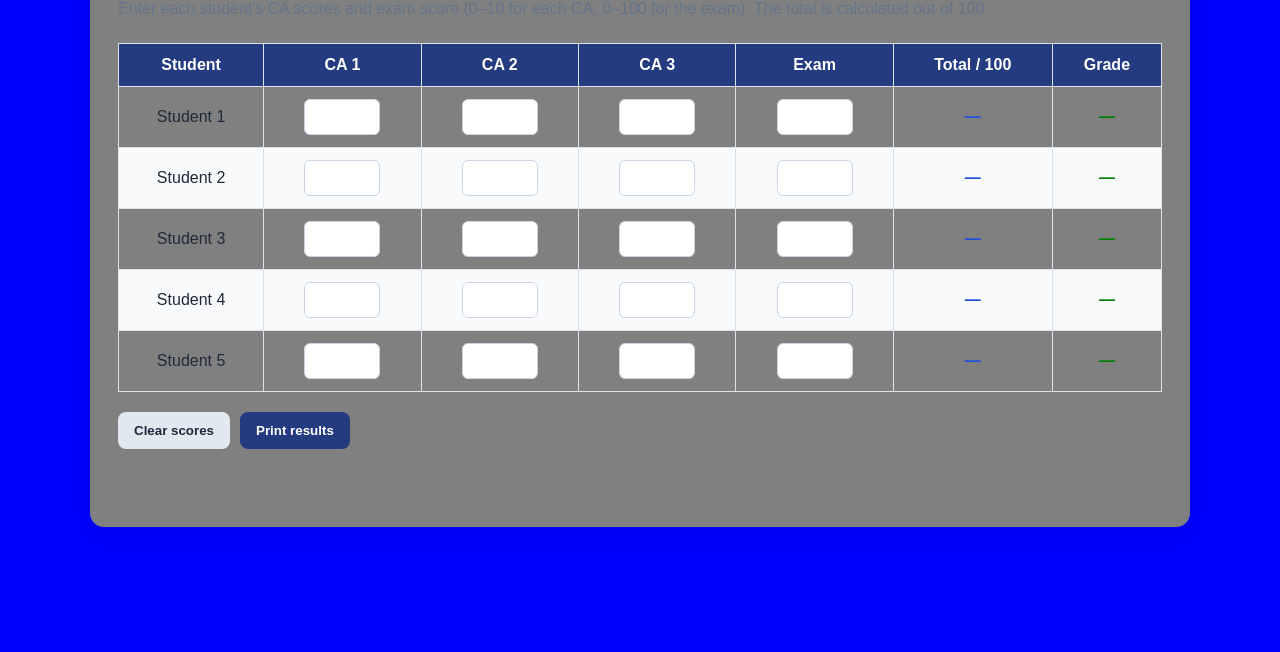
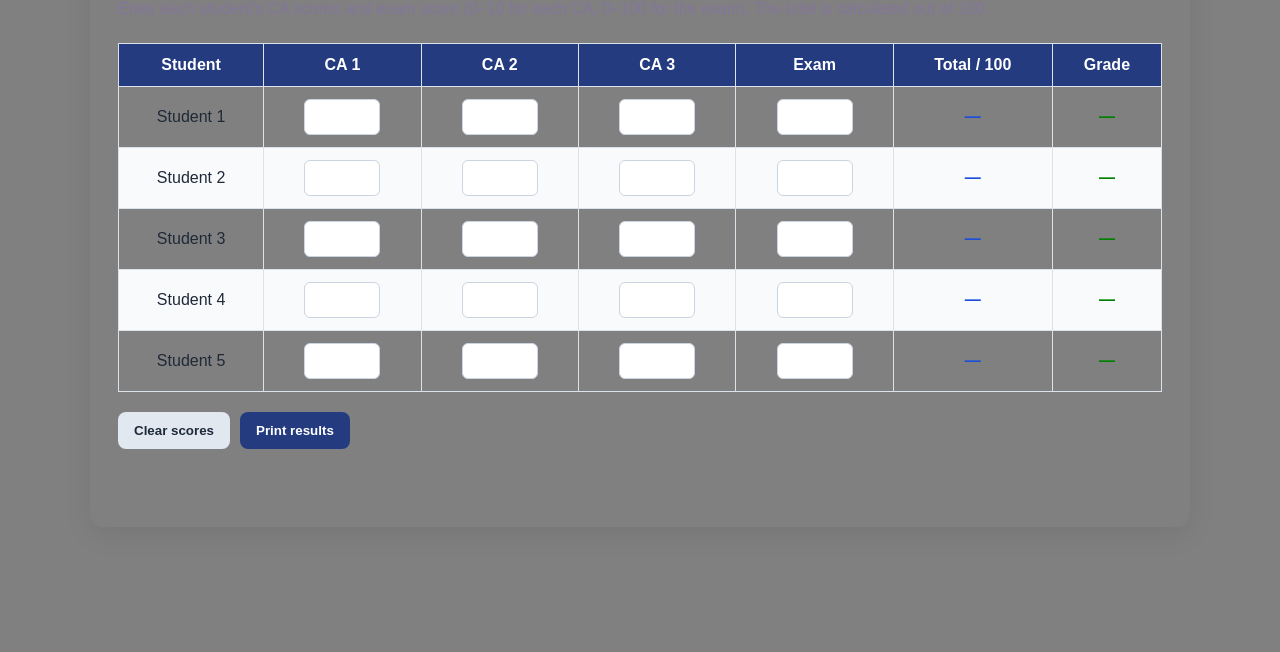
Before and after one commit to dev-innocent/CGP-Calculator, a plain HTML site: page index.html in a window 1280 px wide. Shown: the part 148-800 px from the top of the page. Drawn offline with Linux system fonts and the light colour scheme.

Commit message:
Update style.css

```diff
--- a/style.css
+++ b/style.css
@@ -5,7 +5,7 @@ body {
   margin: 0;
   padding: 32px 16px;
   font-family: Arial, sans-serif;
-  background-color: blue;
+  background-color: grey;
   color: #1f2937;
 }
 .container {
@@ -22,7 +22,7 @@ h1 {
 }
 .hint {
   margin: 0 0 22px;
-  color: #64748b;
+  color: #84759b;
   line-height: 1.5;
 }
 .table-wrap {
```
